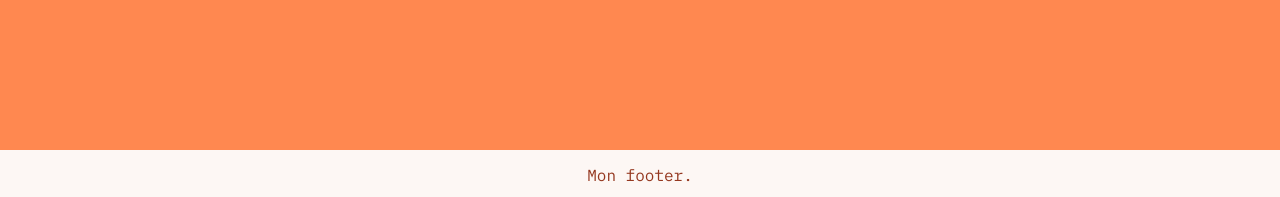
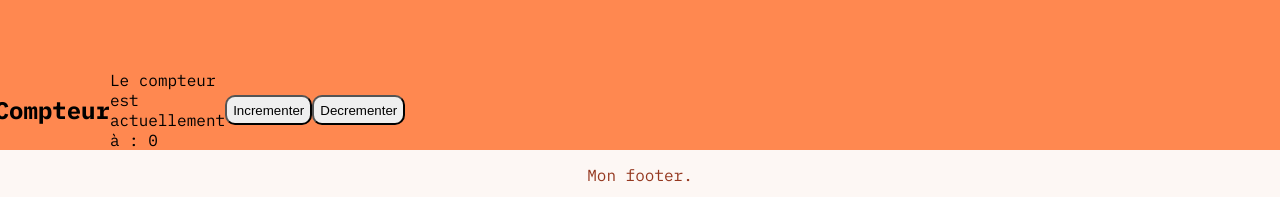
Before and after one commit to saoudi-h/hero-react-app, a React (Create React App) app: page / in a window 1280 px wide. Shown: the part 600-797 px from the top of the page. Built offline with nearby package versions, Linux system fonts and the light colour scheme.

Commit message:
ajouter compteur

```diff
--- a/src/App.tsx
+++ b/src/App.tsx
@@ -5,12 +5,14 @@ import Header from './components/header/Header';
 import Footer from './components/footer/Footer';
 import Carte from './components/carte/Carte';
 import Cartes from './components/cartes/Cartes';
+import Compteur from './components/compteur/Compteur';
 function App() {
   return (
     <div className="App">
       <Header />
       {/* <Carte id={1} name='fatigman' civil='hakim' age={32} image='https://avatars.githubusercontent.com/u/68503582?v=4' ville='Oyonnax' /> */}
-      <Cartes/>
+      <Cartes />
+      <Compteur />
       <Footer />
     </div>
   );
--- a/src/components/carte/Carte.tsx
+++ b/src/components/carte/Carte.tsx
@@ -1,7 +1,7 @@
 import React from 'react'
 import './Carte.css'
 
-export interface CarteProps {
+export interface Heros {
     id: number;
     name: string;
     image: string;
@@ -13,7 +13,7 @@ export interface CarteProps {
 
 
 
-const Carte: React.FC<CarteProps> = ({ id, name, image, civil, age, ville }: CarteProps) => {
+const Carte: React.FC<Heros> = ({ id, name, image, civil, age, ville }) => {
     return (
         <div className="card" key={id}>
             <div>
--- a/src/components/cartes/Cartes.tsx
+++ b/src/components/cartes/Cartes.tsx
@@ -1,18 +1,18 @@
 import React from 'react'
 import Data from '../../data/Data'
 import Carte from '../carte/Carte';
-import { CarteProps } from '../carte/Carte';
+import { Heros } from '../carte/Carte';
 import './cartes.css'
 
 const Cartes = () => {
-  const cartes:CarteProps[] = new Data().getAll();
+  const cartes:Heros[] = new Data().getAll();
 
     return(
         <div className='cartes'>
         {
             cartes.map(carte =>
             (
-                <Carte id={carte.id} name={carte.name} civil={carte.civil} age={carte.age} image={carte.image} ville={carte.ville} />
+                <Carte key={carte.id} id={carte.id} name={carte.name} civil={carte.civil} age={carte.age} image={carte.image} ville={carte.ville} />
             )
 
         )}
--- a/src/components/cartes/cartes.css
+++ b/src/components/cartes/cartes.css
@@ -5,7 +5,6 @@
   align-items: center;
   flex: auto;
   display: flex;
-  justify-content: center;
   align-items: center;
   justify-content: space-between;
 }
--- /dev/null
+++ b/src/components/compteur/Compteur.tsx
@@ -0,0 +1,22 @@
+import React, { useState } from 'react'
+import './compteur.css'
+const Compteur = () => {
+    const [compteur, setCompteur] = useState(0);
+    const increment = () => {
+        setCompteur(e => e + 1);
+    }
+    const decrement = () => {
+        setCompteur(e => e - 1);
+    }
+    return (
+        <div className='compteur'>
+            <h2>Compteur</h2>
+            <div>Le compteur est actuellement à : {compteur}</div>
+            <button type="button" onClick={increment} className="compteur__btn">Incrementer</button>
+            <button type="button" onClick={decrement} className="compteur__btn">Decrementer</button>
+        </div>
+
+    )
+}
+
+export default Compteur
--- /dev/null
+++ b/src/components/compteur/compteur.css
@@ -0,0 +1,12 @@
+.compteur {
+  display: flex;
+  align-items: center;
+  justify-content: center;
+  flex-direction: row;
+  width: 400px;
+}
+
+.compteur .compteur__btn {
+  height: 30px;
+  border-radius: 10px;
+}
--- a/src/data/Data.ts
+++ b/src/data/Data.ts
@@ -1,7 +1,7 @@
-import { CarteProps } from "../components/carte/Carte";
+import { Heros } from "../components/carte/Carte";
 
 class Data {
-  private cartes: CarteProps[];
+  private cartes: Heros[];
   constructor() {
     this.cartes = [
       {
```
